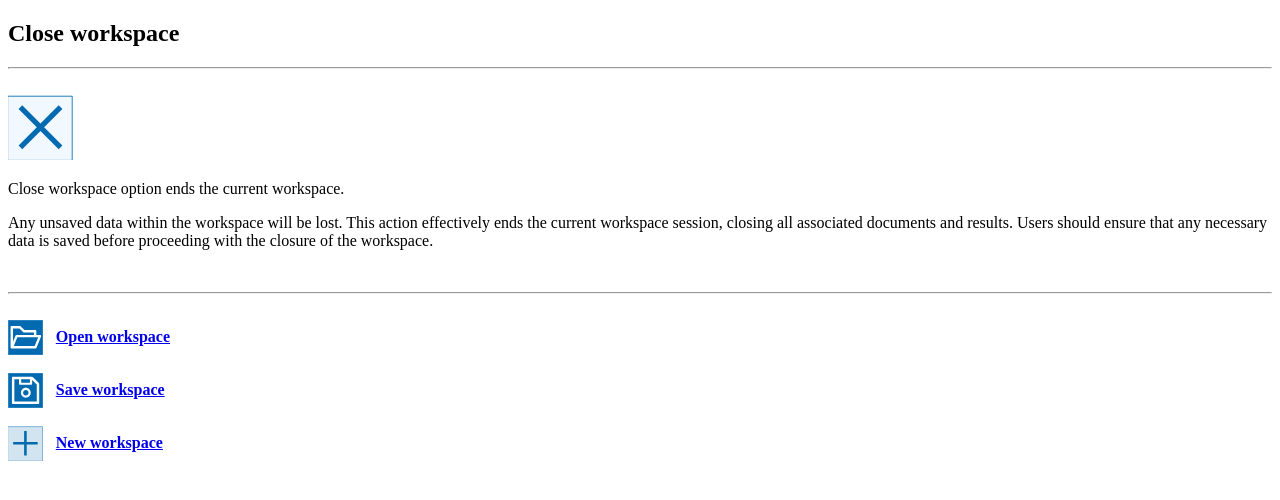
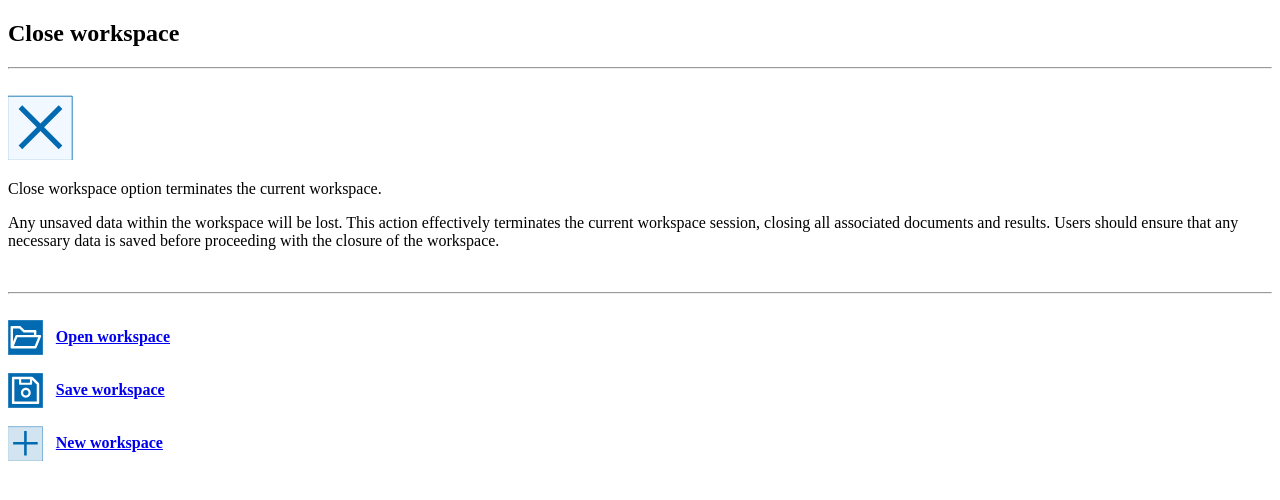
Before and after one commit to SFTechnologies/spectrify-docs, a Next.js app: page /workspace_management/close_workspace in a window 1280 px wide. Shown: the top 500 px of the page. Built offline with nearby package versions, Linux system fonts and the light colour scheme.

Commit message:
wording-improvement

```diff
--- a/pages/workspace_management/close_workspace.mdx
+++ b/pages/workspace_management/close_workspace.mdx
@@ -7,9 +7,9 @@ export const imagePath = "/images/workspace_management/";
 <br></br>
 <Image src={`${imagePath}close_workspace_icon.svg`} alt="close workspace icon" width={65} height={65} />
 
-Close workspace option ends the current workspace.
+Close workspace option terminates the current workspace.
 
-Any unsaved data within the workspace will be lost. This action effectively ends the current workspace session, closing all associated documents and results. Users should ensure that any necessary data is saved before proceeding with the closure of the workspace.
+Any unsaved data within the workspace will be lost. This action effectively terminates the current workspace session, closing all associated documents and results. Users should ensure that any necessary data is saved before proceeding with the closure of the workspace.
 
 <br />
 <hr />
```
